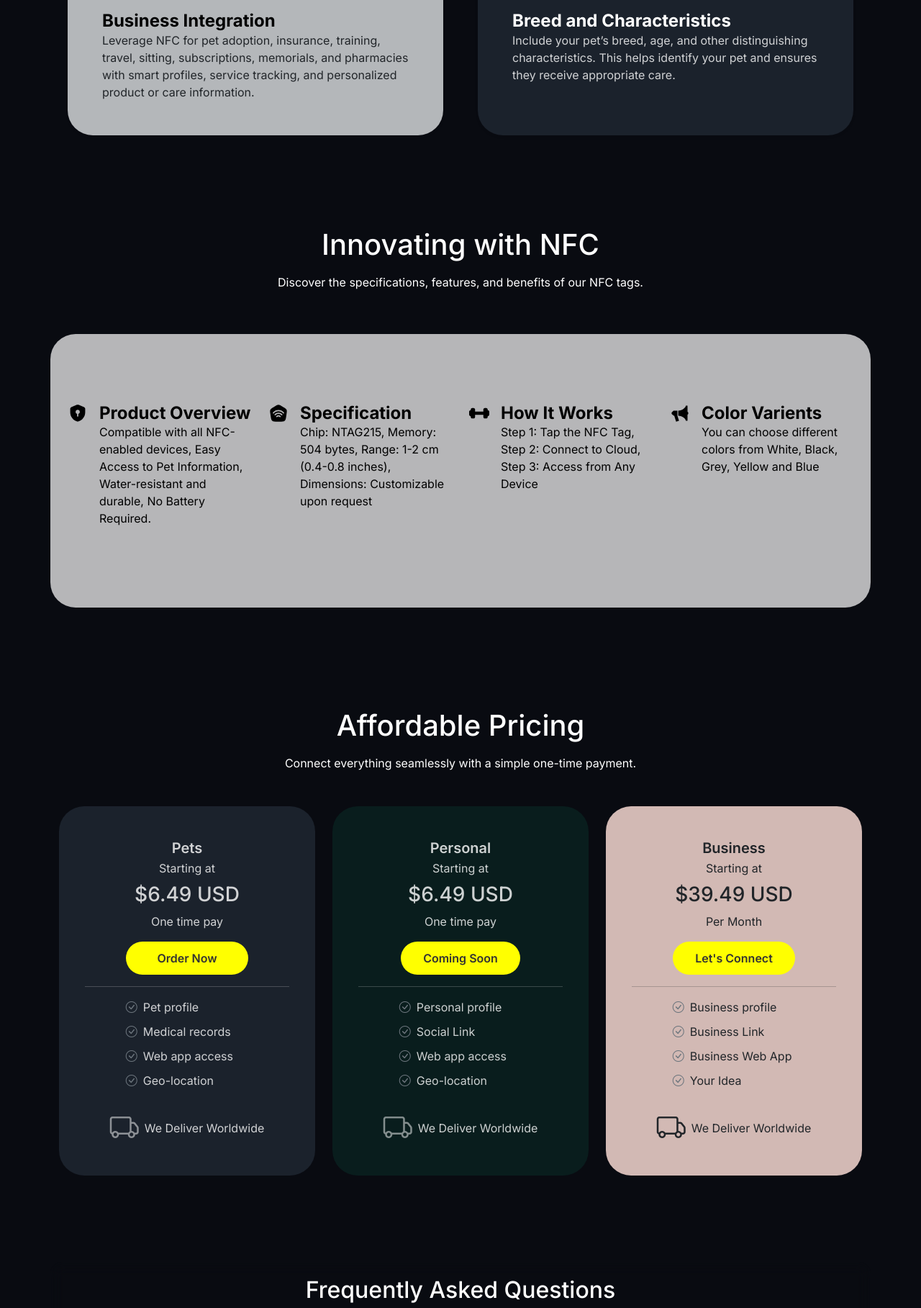
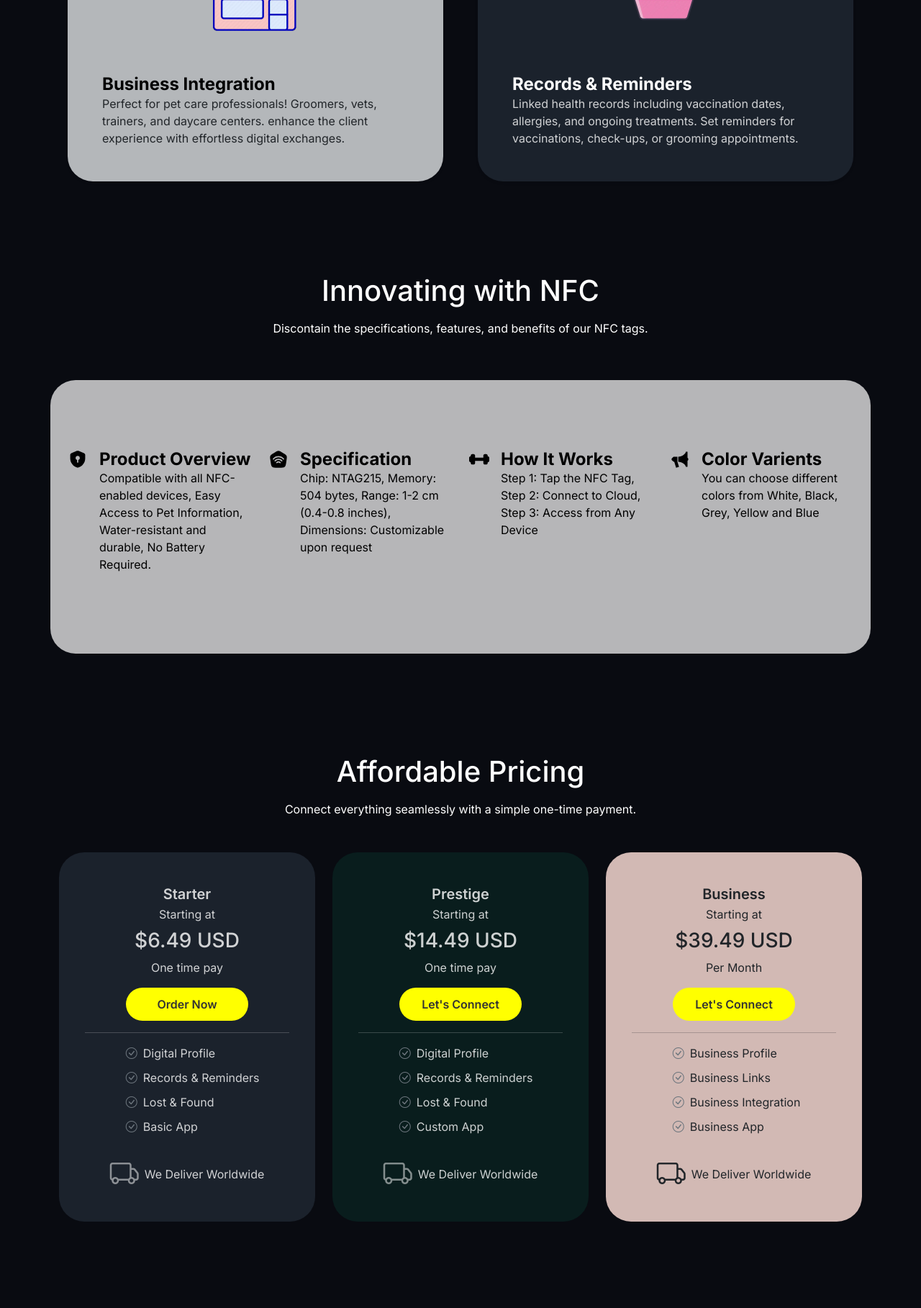
Before and after one commit to Rottie420/project-connecta, a Flask app: page / in a window 1280 px wide. Shown: the part 2392-4209 px from the top of the page at 72% size. Run offline with Flask 3, Linux system fonts and the light colour scheme.

Commit message:
new and improved landing page

```diff
--- a/templates/home-v2.html
+++ b/templates/home-v2.html
@@ -326,7 +326,7 @@
     <!-- card-split Section -->
     <section class="container px-4 py-5" style="margin-top: 6em;">
         <h1 class="pb-2 text-center text-white">A Cost-Effective Solution</h1 >
-        <p class="text-center text-white mb-5">Discover why Connecta Smart NFC Tags are the better, cost-effective choice for your needs.</p>
+        <p class="text-center text-white mb-5">Discontain why Connecta Smart NFC Tags are the better, cost-effective choice for your needs.</p>
         <div class="card-split">
             <div class="row" style="margin: 0;">
                 <div class="col-md-7 split-1 text-center">
@@ -357,12 +357,12 @@
             <div class="col-lg-6 d-flex">
                 <div class="card flex-grow-1 text-start p-5 border-0 shadow-sm h-100" style="background-color: #091d1d; border-radius: 35px; color: rgba(255, 255, 255, 0.8);">
                     <!-- Image added here -->
-                    <img src="{{ url_for('static', filename='hero-img-luggage.webp') }}" class="card-img-top mb-3" alt="Quick Owner Contact" style="border-radius: 10px; object-fit: cover; height: 200px;">
+                    <img src="{{ url_for('static', filename='smart-features-pet-lost&found.webp') }}" class="card-img-top mb-5" alt="Quick Owner Contact" style="border-radius: 10px; object-fit: contain; height: 200px;">
 
                     <!-- Icon and text content -->
 
-                    <h4 class="fw-bold mb-0 fs-4 text-white">Travel & Transportation</h4>
-                    <p class="card-text">Attach an NFC tag to your luggage, which contains essential details like your contact information, flight number, and destination. </p>
+                    <h4 class="fw-bold mb-0 fs-4 text-white">Lost & Found</h4>
+                    <p class="card-text">Never lose track of your beloved pet again. With Smart NFC technology, your pet’s tag can instantly share their digital profile and geo-location when scanned.</p>
                 </div>
             </div>
 
@@ -370,11 +370,11 @@
             <div class="col-lg-6 d-flex">
                 <div class="card flex-grow-1 text-start p-5 border-0 shadow-sm h-100" style="background-color: #d2b9b4; border-radius: 35px;">
                      <!-- Image added here -->
-                     <img src="{{ url_for('static', filename='hero-img-woman.webp') }}" class="card-img-top mb-3" alt="Quick Owner Contact" style="border-radius: 10px; object-fit: cover; height: 200px;">
+                     <img src="{{ url_for('static', filename='smart-features-pet-profile.webp') }}" class="card-img-top mb-5" alt="Quick Owner Contact" style="border-radius: 10px; object-fit: contain; height: 200px;">
 
 
                     <h4 class="fw-bold mb-0 fs-4 text-body-emphasis">Digital Profile</h4>
-                    <p class="card-text">Allowing individuals to quickly share their contact information (name, phone number, email, social media links) with a simple scan..</p>
+                    <p class="card-text">Keep all your pet’s information in one place with a digital profile on the NFC tag, including their name, breed, vaccination records, dietary needs, and emergency contacts.</p>
                 </div>
             </div>
 
@@ -386,11 +386,11 @@
             <div class="col-lg-6 d-flex">
                 <div class="card flex-grow-1 text-start p-5 border-0 shadow-sm h-100" style="background-color: #b4b7ba; border-radius: 35px;">
                      <!-- Image added here -->
-                     <img src="{{ url_for('static', filename='hero-img-gym.webp') }}" class="card-img-top mb-3" alt="Quick Owner Contact" style="border-radius: 10px; object-fit: cover; height: 200px;">
+                     <img src="{{ url_for('static', filename='smart-features-pet-shop.webp') }}" class="card-img-top mb-5" alt="Quick Owner Contact" style="border-radius: 10px; object-fit: contain; height: 200px;">
 
 
                     <h4 class="fw-bold mb-0 fs-4 text-body-emphasis">Business Integration</h4>
-                    <p class="card-text">Leverage NFC for pet adoption, insurance, training, travel, sitting, subscriptions, memorials, and pharmacies with smart profiles, service tracking, and personalized product or care information.</p>
+                    <p class="card-text">Perfect for pet care professionals! Groomers, vets, trainers, and daycare centers. enhance the client experience with effortless digital exchanges.</p>
                 </div>
             </div>
 
@@ -398,11 +398,11 @@
             <div class="col-lg-6 d-flex">
                 <div class="card flex-grow-1 text-start p-5 border-0 shadow-sm h-100" style="background-color: #1b222c; border-radius: 35px; color: rgba(255, 255, 255, 0.8);">
                      <!-- Image added here -->
-                     <img src="{{ url_for('static', filename='hero-img-dog.webp') }}"class="card-img-top mb-3" alt="Quick Owner Contact" style="border-radius: 10px; object-fit: cover; height: 200px;">
+                     <img src="{{ url_for('static', filename='smart-features-pet-care.webp') }}" class="card-img-top mb-5" alt="Quick Owner Contact" style="border-radius: 10px; object-fit: contain; height: 200px;">
 
 
-                    <h4 class="fw-bold mb-0 fs-4 text-white">Breed and Characteristics</h4>
-                    <p class="card-text">Include your pet’s breed, age, and other distinguishing characteristics. This helps identify your pet and ensures they receive appropriate care.</p>
+                    <h4 class="fw-bold mb-0 fs-4 text-white">Records & Reminders</h4>
+                    <p class="card-text">Linked health records including vaccination dates, allergies, and ongoing treatments. Set reminders for vaccinations, check-ups, or grooming appointments.</p>
                 </div>
             </div>
         </div>
@@ -411,7 +411,7 @@
     <!-- Icon Grid -->
     <section id="icon-grid" class="container px-4 py-5" style="margin-bottom: -8em; margin-top: -3em;">
         <h1 class="pb-2 text-center text-white">Innovating with NFC</h1 >
-        <p class="text-center text-white mb-5">Discover the specifications, features, and benefits of our NFC tags.</p>
+        <p class="text-center text-white mb-5">Discontain the specifications, features, and benefits of our NFC tags.</p>
     </section>
 
     <div style="padding: 0.75em;">
@@ -491,17 +491,17 @@
                 <div class="col-md-4 mb-4">
                     <div class="card h-100 text-center" style="border-radius: 35px; background-color: #1b222c; color: rgba(255, 255, 255, 0.8);">
                         <div class="card-body">
-                            <h2 class="card-title">Pets</h2>
+                            <h2 class="card-title">Starter</h2>
                             <p class="card-subtitle mb-2">Starting at</p>
                             <h3 class="pricing-price">$6.49 USD</h3>
                             <p class="text-light-emphasisd">One time pay</p>
                             <a href="/order-now" class="btn btn-startup">&nbsp;&nbsp;&nbsp;Order Now&nbsp;&nbsp;&nbsp;</a>
                             <hr>
                             <ul class="list-unstyled pricing-features">
-                                <li><i class="bi bi-check-circle text-secondary me-2" style="font-size: 1rem;"></i>Pet profile</li>
-                                <li><i class="bi bi-check-circle text-secondary me-2" style="font-size: 1rem;"></i>Medical records</li>
-                                <li><i class="bi bi-check-circle text-secondary me-2" style="font-size: 1rem;"></i>Web app access</li>
-                                <li><i class="bi bi-check-circle text-secondary me-2" style="font-size: 1rem;"></i>Geo-location</li>
+                                <li><i class="bi bi-check-circle text-secondary me-2" style="font-size: 1rem;"></i>Digital Profile</li>
+                                <li><i class="bi bi-check-circle text-secondary me-2" style="font-size: 1rem;"></i>Records & Reminders</li>
+                                <li><i class="bi bi-check-circle text-secondary me-2" style="font-size: 1rem;"></i>Lost & Found</li>
+                                <li><i class="bi bi-check-circle text-secondary me-2" style="font-size: 1rem;"></i>Basic App</li>
                             </ul>
                             <div class="d-flex align-items-center justify-content-center mt-4">
                                 <i class="bi bi-truck text-white-50 me-2"></i>
@@ -515,17 +515,17 @@
                 <div class="col-md-4 mb-4">
                     <div class="card h-100 text-center" style="border-radius: 35px; background-color: #091d1d; color: rgba(255, 255, 255, 0.8);">
                         <div class="card-body">
-                            <h2 class="card-title">Personal</h2>
+                            <h2 class="card-title">Prestige</h2>
                             <p class="card-subtitle mb-2">Starting at</p>
-                            <h3 class="pricing-price">$6.49 USD</h3>
+                            <h3 class="pricing-price">$14.49 USD</h3>
                             <p class="text-light-emphasisd">One time pay</p>
-                            <a href="/" class="btn btn-startup">Coming Soon</a>
+                            <a href="mailto:kevin_castillo@connecta.store" class="btn btn-startup">Let's Connect</a>
                             <hr>
                             <ul class="list-unstyled pricing-features">
-                                <li><i class="bi bi-check-circle text-secondary me-2" style="font-size: 1rem;"></i>Personal profile</li>
-                                <li><i class="bi bi-check-circle text-secondary me-2" style="font-size: 1rem;"></i>Social Link</li>
-                                <li><i class="bi bi-check-circle text-secondary me-2" style="font-size: 1rem;"></i>Web app access</li>
-                                <li><i class="bi bi-check-circle text-secondary me-2" style="font-size: 1rem;"></i>Geo-location</li>
+                                <li><i class="bi bi-check-circle text-secondary me-2" style="font-size: 1rem;"></i>Digital Profile</li>
+                                <li><i class="bi bi-check-circle text-secondary me-2" style="font-size: 1rem;"></i>Records & Reminders</li>
+                                <li><i class="bi bi-check-circle text-secondary me-2" style="font-size: 1rem;"></i>Lost & Found</li>
+                                <li><i class="bi bi-check-circle text-secondary me-2" style="font-size: 1rem;"></i>Custom App</li>
                             </ul>
                             <div class="d-flex align-items-center justify-content-center mt-4">
                                 <i class="bi bi-truck text-white-50 me-2"></i>
@@ -546,10 +546,10 @@
                             <a href="mailto:kevin_castillo@connecta.store" class="btn btn-startup">Let's Connect</a>
                             <hr>
                             <ul class="list-unstyled pricing-features">
-                                <li><i class="bi bi-check-circle text-secondary me-2" style="font-size: 1rem;"></i>Business profile</li>
-                                <li><i class="bi bi-check-circle text-secondary me-2" style="font-size: 1rem;"></i>Business Link</li>
-                                <li><i class="bi bi-check-circle text-secondary me-2" style="font-size: 1rem;"></i>Business Web App</li>
-                                <li><i class="bi bi-check-circle text-secondary me-2" style="font-size: 1rem;"></i>Your Idea</li>
+                                <li><i class="bi bi-check-circle text-secondary me-2" style="font-size: 1rem;"></i>Business Profile</li>
+                                <li><i class="bi bi-check-circle text-secondary me-2" style="font-size: 1rem;"></i>Business Links</li>
+                                <li><i class="bi bi-check-circle text-secondary me-2" style="font-size: 1rem;"></i>Business Integration</li>
+                                <li><i class="bi bi-check-circle text-secondary me-2" style="font-size: 1rem;"></i>Business App</li>
                             </ul>
                             <div class="d-flex align-items-center justify-content-center mt-4">
                                 <i class="bi bi-truck text-dark me-2"></i>
```
